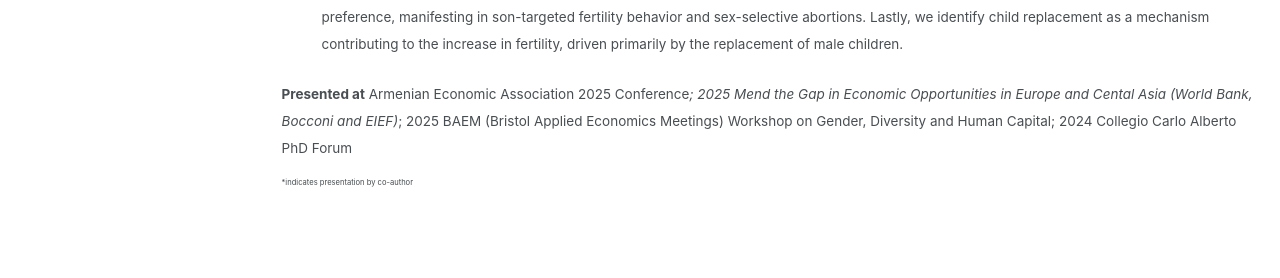
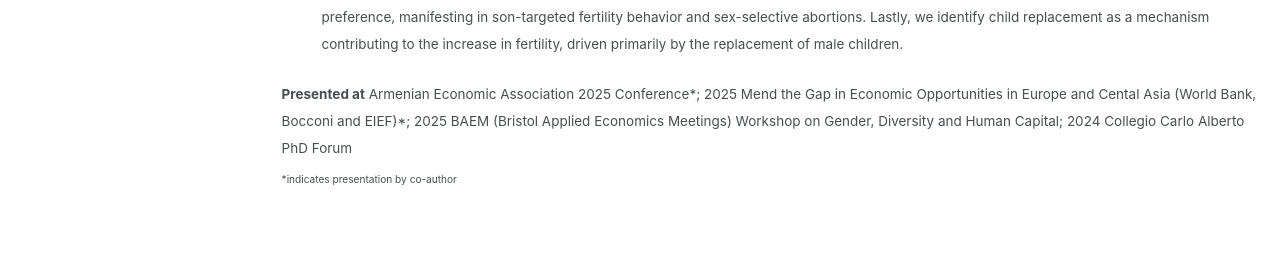
Before and after one commit to giuliferrero/giuliferrero.github.io, a Jekyll site: the page built from _pages/publications.md, in a window 1280 px wide and 1276 px high. Shown: the part 491-769 px from the top of the window. Built offline with Jekyll 4.4.1, drawn with Linux system fonts in a browser that asks for light colours.

```diff
--- a/_pages/publications.md
+++ b/_pages/publications.md
@@ -25,8 +25,8 @@ Working papers
 - Sons of War: the Effect of Conflict on Son Preference<br>*(with Jessica Mancuso)* <br>
 <sub>Armenia and Azerbaijan, engaged in the Nagorno-Karabakh conflict, are known for their strong son preference and widespread use of abortion. In such a peculiar setting, we ask: does ethnic conflict affect son preference? By merging Demographic and Health Survey (DHS) data with two different sources of conflict-related casualties, we investigate the effect of ethnic conflict on fertility decisions. To do so, we leverage variations in geographic and temporal exposure to conflict-related violence in the context of the First Nagorno-Karabakh War (1988–1994), alongside variation in the gender composition of children between families. We find that families with only daughters exposed to conflict increase their fertility in the very short term. Furthermore, our analysis of births by gender reveals that this result is driven by the birth of sons. Conflict intensifies son preference, manifesting in son-targeted fertility behavior and sex-selective abortions. Lastly, we identify child replacement as a mechanism contributing to the increase in fertility, driven primarily by the replacement of male children.<sub><br>
 
-<sub>**Presented at** Armenian Economic Association 2025 Conference*; 2025 Mend the Gap in Economic Opportunities in Europe and Cental Asia (World Bank, Bocconi and EIEF)*; 2025 BAEM (Bristol Applied Economics Meetings) Workshop on Gender, Diversity and Human Capital; 2024 Collegio Carlo Alberto PhD Forum<sub>
-<br> <sub>*indicates presentation by co-author<sub>
+<sub>**Presented at** Armenian Economic Association 2025 Conference\*; 2025 Mend the Gap in Economic Opportunities in Europe and Cental Asia (World Bank, Bocconi and EIEF)\*; 2025 BAEM (Bristol Applied Economics Meetings) Workshop on Gender, Diversity and Human Capital; 2024 Collegio Carlo Alberto PhD Forum<sub>
+<br> *indicates presentation by co-author<sub>
 
 <br>
 
```
